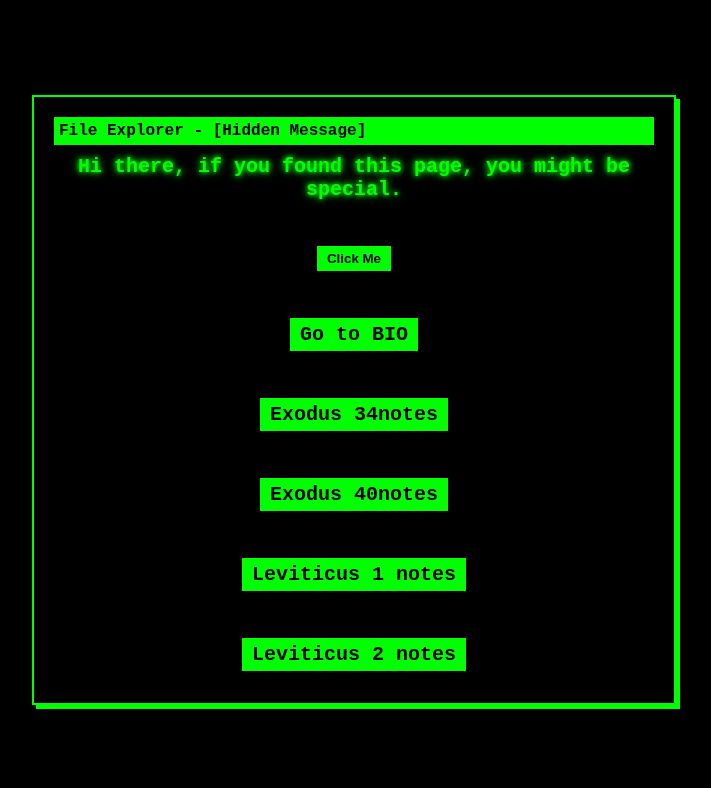
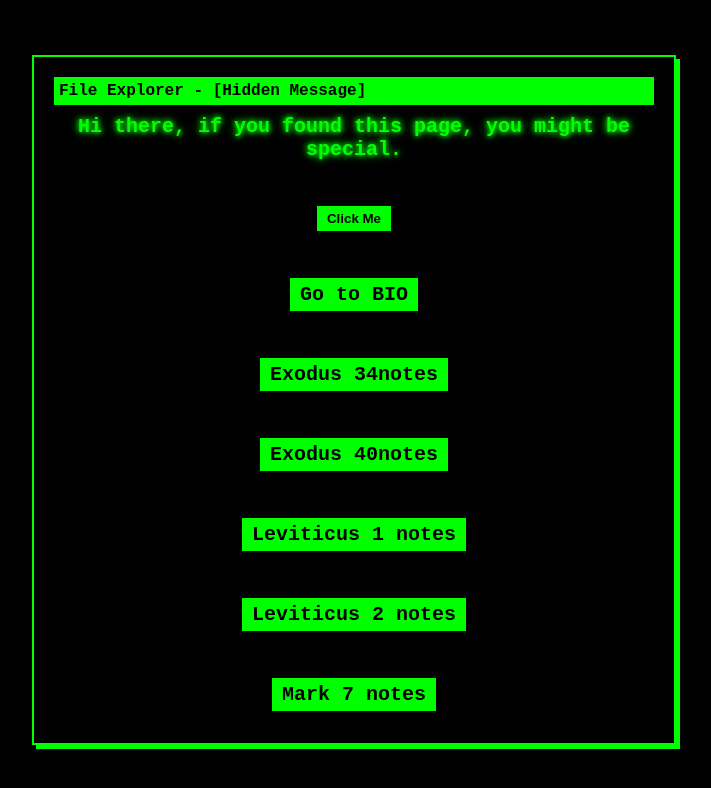
Before and after one commit to indianarobbins/limegreen, a plain HTML site: page index.html in a window 1280 px wide. Shown: the whole page, without its empty margins (286-997 px from the left). Drawn offline with Linux system fonts and the light colour scheme.

Commit message:
Update index.html

```diff
--- a/index.html
+++ b/index.html
@@ -85,6 +85,8 @@
             <a href="leviticus1.html" class="button">Leviticus 1 notes</a>
             <br><br>
             <a href="leviticus2.html" class="button">Leviticus 2 notes</a>
+            <br><br>
+            <a href="mark7.html" class="button">Mark 7 notes</a>
         </div>
     </div>
 
```
